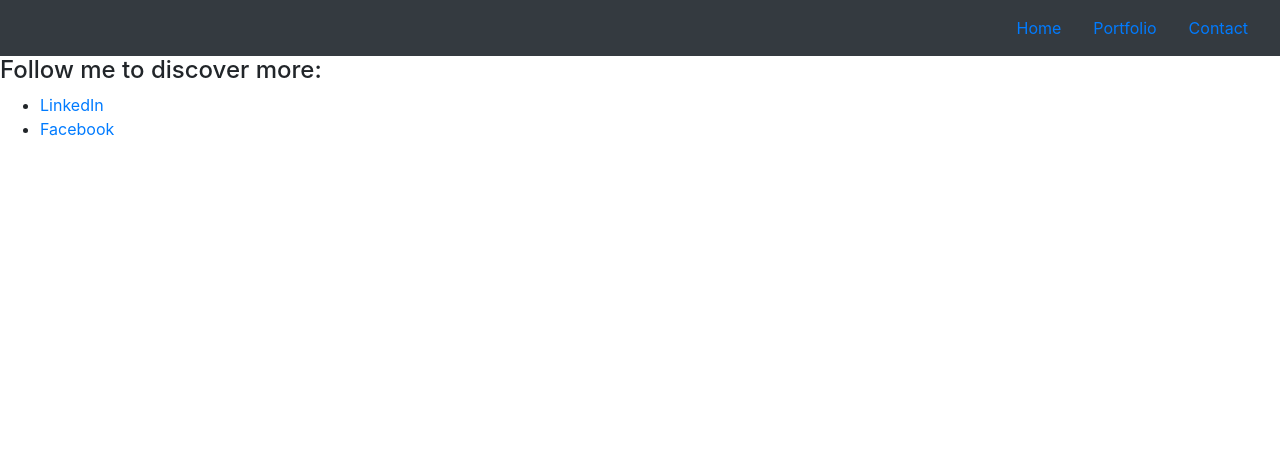
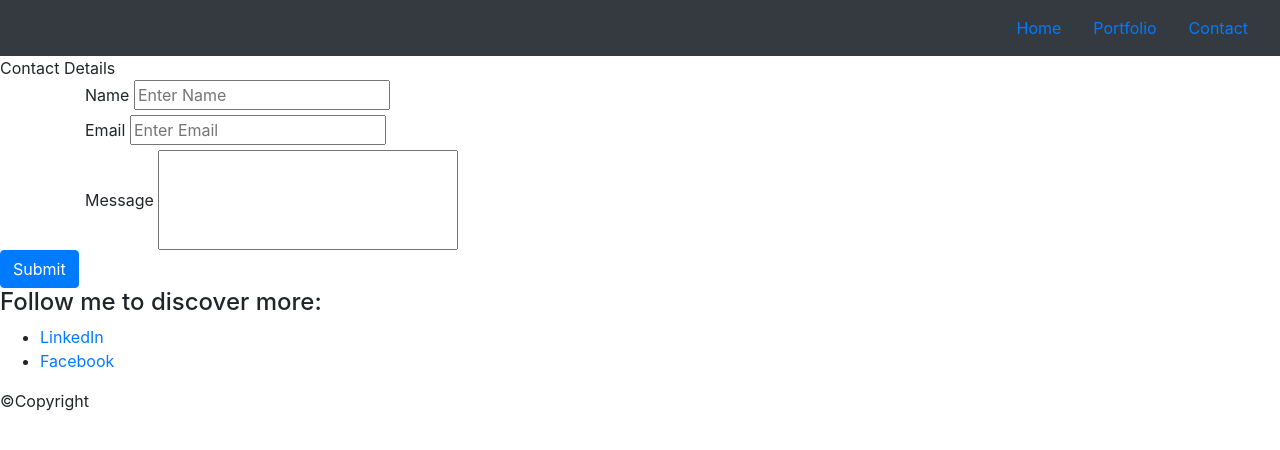
Before and after one commit to shreraje/Homework-2, a plain HTML site: page contact.html in a window 1280 px wide. Drawn offline with nearby package versions, Linux system fonts and the light colour scheme.

Commit message:
footer change, placeholder for Name & Email, Message-box & submit button

```diff
--- a/contact.html
+++ b/contact.html
@@ -19,23 +19,39 @@
                   <a class="nav-link active" href="./index.html">Home</a>
                 </li>
                 <li class="nav-item">
-                  <a class="nav-link" href="portfolio.html">Portfolio</a>
+                  <a class="nav-link" href="./portfolio.htm">Portfolio</a>
                 </li>
                 <li class="nav-item">
                   <a class="nav-link" href="./contact.html">Contact</a>
                 </li>
-
             </ul>
           </nav>
     </div>
-    <!--bootstrap responsive images-->
+    <!-- contacts placeholder -->
+    <header class ="header-contact">Contact Details</header>
+ <div>
+    <div class= "margin">
+      <div class="container">
+          <label>Name</label>
+          <input type="text" class="contact" placeholder ="Enter Name">
+      </div>
 
-<script src="https://code.jquery.com/jquery-3.5.1.slim.min.js" integrity="sha384-DfXdz2htPH0lsSSs5nCTpuj/zy4C+OGpamoFVy38MVBnE+IbbVYUew+OrCXaRkfj" crossorigin="anonymous"></script>
-<script src="https://cdn.jsdelivr.net/npm/popper.js@1.16.0/dist/umd/popper.min.js" integrity="sha384-Q6E9RHvbIyZFJoft+2mJbHaEWldlvI9IOYy5n3zV9zzTtmI3UksdQRVvoxMfooAo" crossorigin="anonymous"></script>
-<script src="https://stackpath.bootstrapcdn.com/bootstrap/4.5.0/js/bootstrap.min.js" integrity="sha384-OgVRvuATP1z7JjHLkuOU7Xw704+h835Lr+6QL9UvYjZE3Ipu6Tp75j7Bh/kR0JKI" crossorigin="anonymous"></script>
-</body>
-<!--footer-->
-<footer>
+      <div class="container">
+          <label>Email</label>
+          <input type="text" class="contact" placeholder ="Enter Email">
+      </div>
+
+
+      <div class="container">
+          <label>Message</label>
+          <input type="text" style="height:100px; width:300px" class="contact">
+
+      </div>
+
+      <div>
+      <button type="submit" class="btn btn-primary" data-toggle="button" aria-pressed="false">Submit</button>
+  </div>
+    </div>
         <div>
           <h4>Follow me to discover more:</h4>
           <ul>
@@ -47,5 +63,16 @@
             </li>
         </ul>
         </div>
+    </div>
+
+
+      <script src="https://code.jquery.com/jquery-3.5.1.slim.min.js" integrity="sha384-DfXdz2htPH0lsSSs5nCTpuj/zy4C+OGpamoFVy38MVBnE+IbbVYUew+OrCXaRkfj" crossorigin="anonymous"></script>
+      <script src="https://cdn.jsdelivr.net/npm/popper.js@1.16.0/dist/umd/popper.min.js" integrity="sha384-Q6E9RHvbIyZFJoft+2mJbHaEWldlvI9IOYy5n3zV9zzTtmI3UksdQRVvoxMfooAo" crossorigin="anonymous"></script>
+      <script src="https://stackpath.bootstrapcdn.com/bootstrap/4.5.0/js/bootstrap.min.js" integrity="sha384-OgVRvuATP1z7JjHLkuOU7Xw704+h835Lr+6QL9UvYjZE3Ipu6Tp75j7Bh/kR0JKI" crossorigin="anonymous"></script>
+  </body>
+    <!--footer-->
+    <footer>
+    </div>
+  <p class="footer">©Copyright</p>
 </footer>
 </html>
```
Lines whose indentation alone changed are shown as unchanged.
